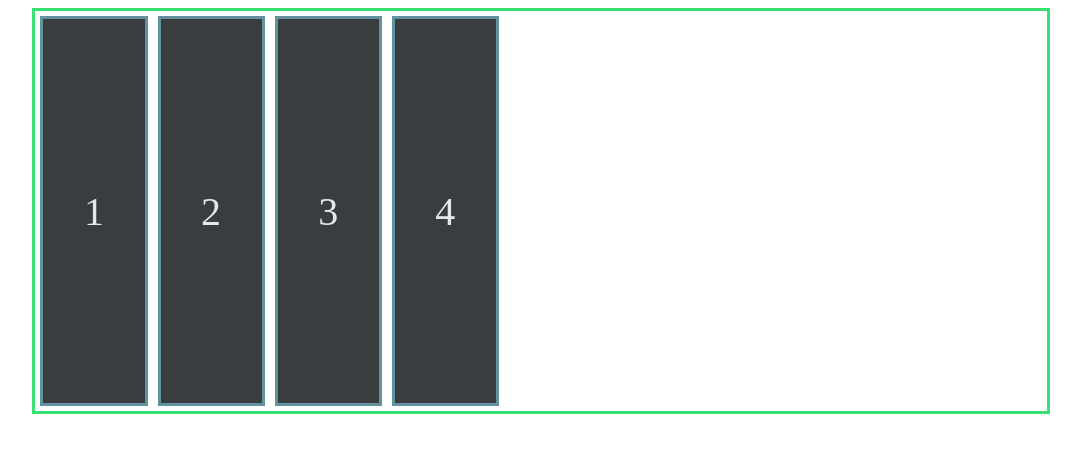
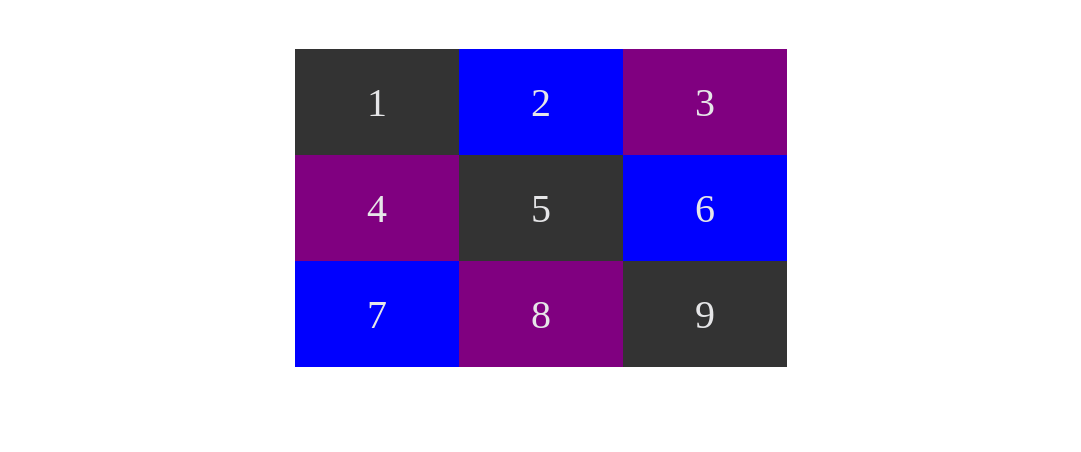
Before and after one commit to charlesmartinreed/flexbox-grid-camp, a plain HTML site: page index.html in a window 1280 px wide. Shown: the whole page, without its empty margins (99-1180 px from the left). Drawn offline with Linux system fonts and the light colour scheme.

Commit message:
complete challenge #2

```diff
--- a/index.html
+++ b/index.html
@@ -11,8 +11,13 @@
     <div class="container">
       <div class="item">1</div>
       <div class="item">2</div>
-      <div class="item item-large">3</div>
+      <div class="item">3</div>
       <div class="item">4</div>
+      <div class="item">5</div>
+      <div class="item">6</div>
+      <div class="item">7</div>
+      <div class="item">8</div>
+      <div class="item">9</div>
     </div>
   </body>
 </html>
--- a/style.css
+++ b/style.css
@@ -1,16 +1,15 @@
 .container {
-  border: 3px solid #39df71;
+  /* border: 3px solid #39df71; */
   height: 50vh;
-  width: 80%;
+  width: 50%;
   margin: 0 auto;
 }
 
 .item {
   background-color: #393d3f;
-  border: 3px solid #62929e;
+  border: 3px solid rgba(0, 0, 0, 0);
   color: #e6e6e8;
   font-size: 40px;
-  margin: 5px;
 }
 
 /* flexbox begins here  */
@@ -18,20 +17,50 @@
 .container {
   display: flex;
   flex-direction: row;
+  flex-wrap: wrap;
+  justify-content: center;
+  align-content: center;
   /* default value is flex-start*/
-  justify-content: flex-start;
-  align-items: stretch;
+  /* justify-content: flex-start; */
+  /* align-items: stretch; */
   /* align-items: baseline; */
   /* align-items: stretch; (default) */
+  /* flex-wrap: wrap-reverse; */
+  /* flex-flow: nowrap; */
+  /* align-content: flex-start; */
 }
 
 .item {
-  width: 10%;
+  /* width: 80px; */
   display: flex;
   justify-content: center;
   align-items: center;
+  width: 25%;
+  height: 25%;
+  flex-basis: 1 1 25%;
+  /* align-self: center; */
 }
 
-/* .item-large {
-  font-size: 54px;
-} */
+.item:nth-child(1),
+.item:nth-child(5),
+.item:nth-child(9) {
+  background-color: #333;
+}
+.item:nth-child(3),
+.item:nth-child(4),
+.item:nth-child(8) {
+  background-color: purple;
+}
+.item:nth-child(2),
+.item:nth-child(6),
+.item:nth-child(7) {
+  background-color: blue;
+}
+
+/* notice that we can align items individually and independently */
+.item-3 {
+  /* align-self: flex-end; */
+  /* when resizing this is 1/2 as big as the other children*/
+  /* flex-shrink: 2; */
+  /* flex: 2 1 30px; */
+}
```
Also changed, not shown: 1 other file.
